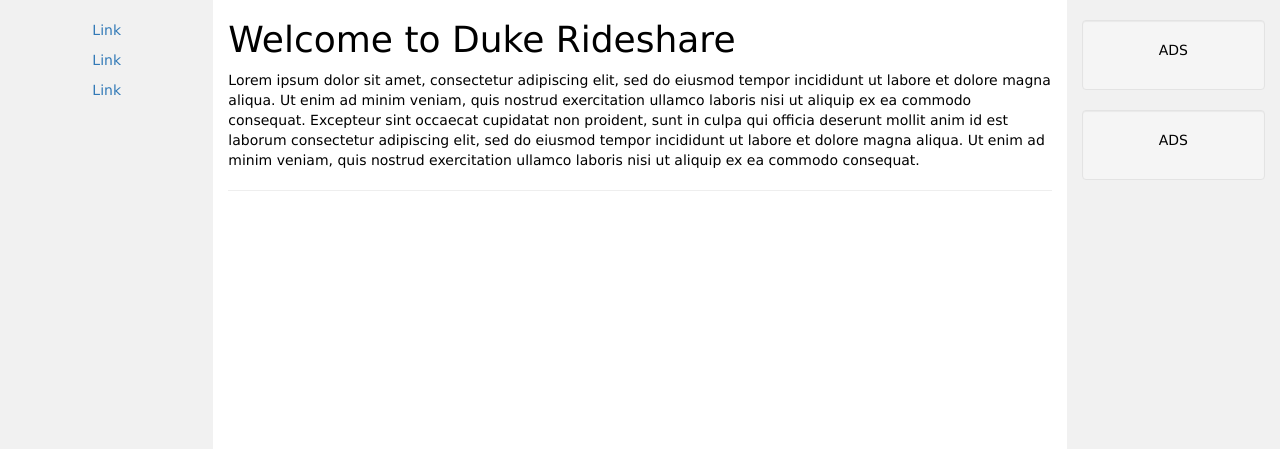
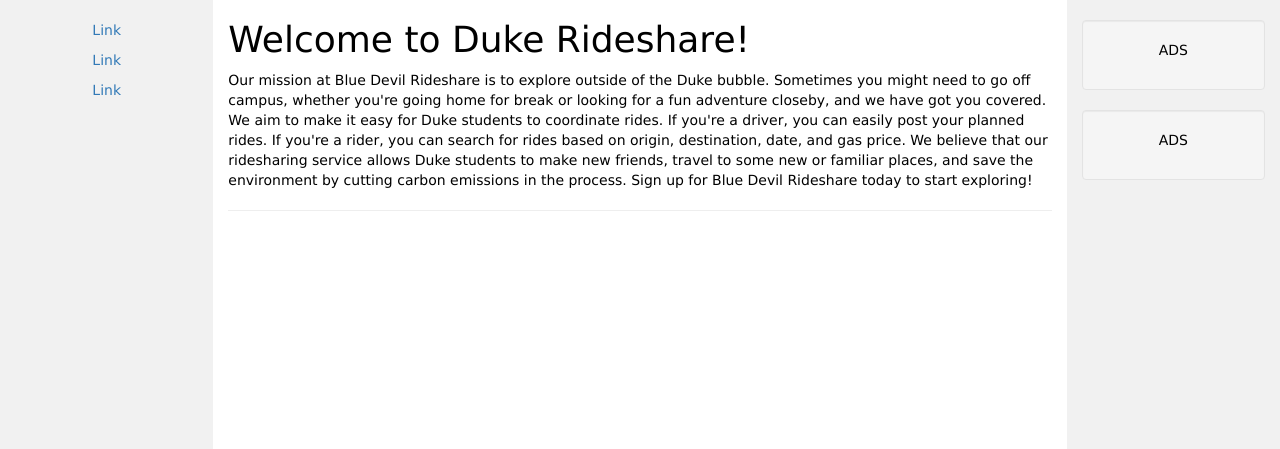
Before and after one commit to adamkrekorian/CS316-Blue-Devil-Ride-Share, a Flask app: page / in a window 1280 px wide. Shown: the part 52-501 px from the top of the page. Run offline with Flask 2, Linux system fonts and the light colour scheme; some libraries are stand-ins or nearby versions.

Commit message:
added web description on home page

```diff
--- a/Flask/templates/home.html
+++ b/Flask/templates/home.html
@@ -49,8 +49,8 @@
       <p><a href="#">Link</a></p>
     </div>
     <div class="col-sm-8 text-left">
-      <h1>Welcome to Duke Rideshare</h1>
-      <p>Lorem ipsum dolor sit amet, consectetur adipiscing elit, sed do eiusmod tempor incididunt ut labore et dolore magna aliqua. Ut enim ad minim veniam, quis nostrud exercitation ullamco laboris nisi ut aliquip ex ea commodo consequat. Excepteur sint occaecat cupidatat non proident, sunt in culpa qui officia deserunt mollit anim id est laborum consectetur adipiscing elit, sed do eiusmod tempor incididunt ut labore et dolore magna aliqua. Ut enim ad minim veniam, quis nostrud exercitation ullamco laboris nisi ut aliquip ex ea commodo consequat.</p>
+      <h1>Welcome to Duke Rideshare!</h1>
+      <p>Our mission at Blue Devil Rideshare is to explore outside of the Duke bubble. Sometimes you might need to go off campus, whether you're going home for break or looking for a fun adventure closeby, and we have got you covered. We aim to make it easy for Duke students to coordinate rides. If you're a driver, you can easily post your planned rides. If you're a rider, you can search for rides based on origin, destination, date, and gas price. We believe that our ridesharing service allows Duke students to make new friends, travel to some new or familiar places, and save the environment by cutting carbon emissions in the process. Sign up for Blue Devil Rideshare today to start exploring!</p>
       <hr>
     </div>
     <div class="col-sm-2 sidenav">
```
Also changed, not shown: Flask/templates/images/chapel.jpg (added).
